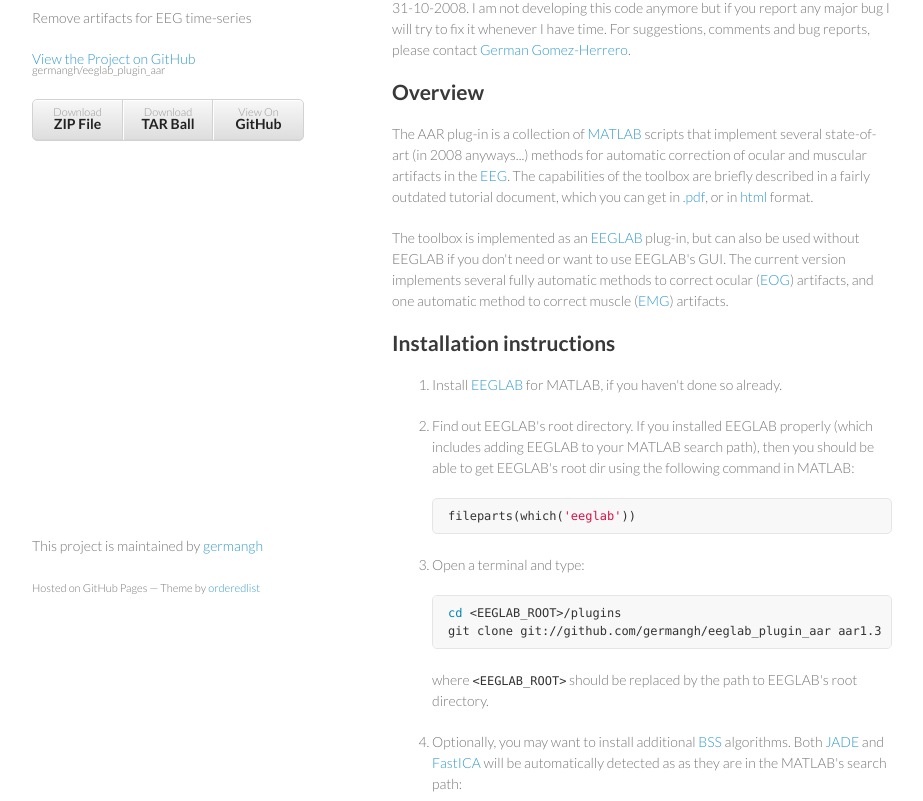
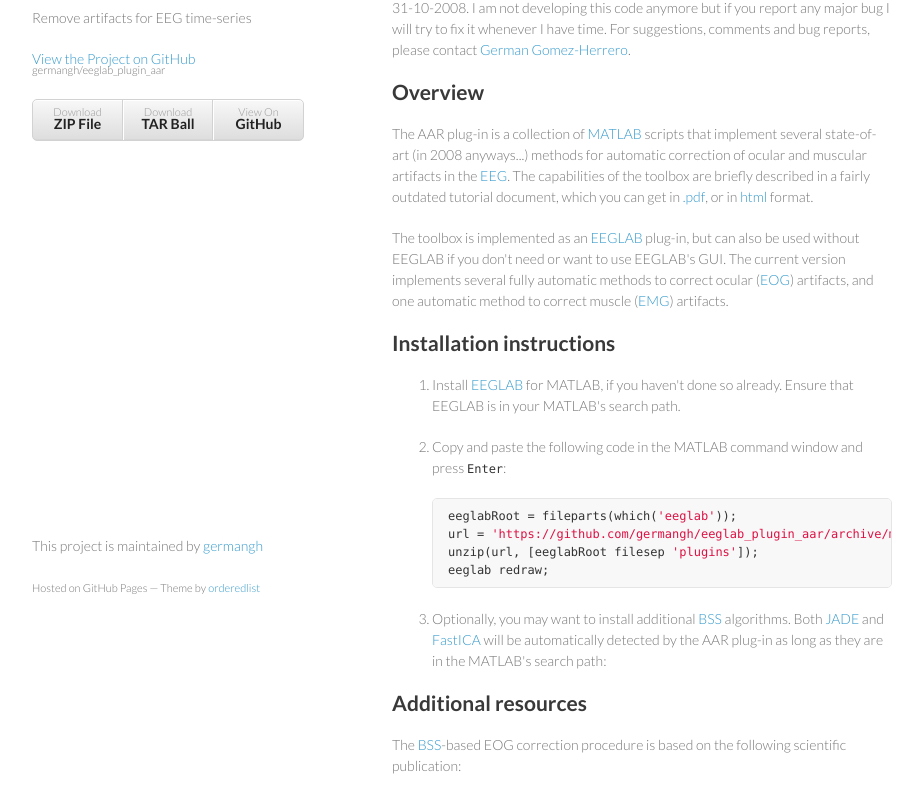
Before and after one commit to germangh/eeglab_plugin_aar, a plain HTML site: page index.html in a window 1280 px wide. Shown: the part 133-934 px from the top of the page, without its empty margins (178-1101 px from the left). Drawn offline with Linux system fonts and the light colour scheme.

```diff
--- a/index.html
+++ b/index.html
@@ -54,28 +54,21 @@ artifacts, and one automatic method to correct muscle (<a href="http://emedicine
 <a name="installation-instructions" class="anchor" href="#installation-instructions"><span class="octicon octicon-link"></span></a>Installation instructions</h2>
 
 <ol>
-<li><p>Install <a href="http://sccn.ucsd.edu/eeglab/">EEGLAB</a> for MATLAB, if you haven't done so already.</p></li>
+<li><p>Install <a href="http://sccn.ucsd.edu/eeglab/">EEGLAB</a> for MATLAB, if you haven't done so already. Ensure
+that EEGLAB is in your MATLAB's search path.</p></li>
 <li>
-<p>Find out EEGLAB's root directory. If you installed EEGLAB properly (which
-includes adding EEGLAB to your MATLAB search path), then you should be able
-to get EEGLAB's root dir using the following command in MATLAB:</p>
+<p>Copy and paste the following code in the MATLAB command window and press
+<code>Enter</code>:</p>
 
-<div class="highlight"><pre><span class="n">fileparts</span><span class="p">(</span><span class="n">which</span><span class="p">(</span><span class="s">'eeglab'</span><span class="p">))</span>
+<div class="highlight"><pre><span class="n">eeglabRoot</span> <span class="p">=</span> <span class="n">fileparts</span><span class="p">(</span><span class="n">which</span><span class="p">(</span><span class="s">'eeglab'</span><span class="p">));</span>
+<span class="n">url</span> <span class="p">=</span> <span class="s">'https://github.com/germangh/eeglab_plugin_aar/archive/master.zip'</span><span class="p">;</span>
+<span class="n">unzip</span><span class="p">(</span><span class="n">url</span><span class="p">,</span> <span class="p">[</span><span class="n">eeglabRoot</span> <span class="n">filesep</span> <span class="s">'plugins'</span><span class="p">]);</span>
+<span class="n">eeglab</span> <span class="n">redraw</span><span class="p">;</span>
 </pre></div>
 </li>
-<li>
-<p>Open a terminal and type:</p>
-
-<div class="highlight"><pre><span class="nb">cd</span> &lt;EEGLAB_ROOT&gt;/plugins
-git clone git://github.com/germangh/eeglab_plugin_aar aar1.3
-</pre></div>
-
-<p>where <code>&lt;EEGLAB_ROOT&gt;</code> should be replaced by the path to EEGLAB's root
-directory.</p>
-</li>
 <li><p>Optionally, you may want to install additional <a href="http://en.wikipedia.org/wiki/Blind_signal_separation">BSS</a> algorithms. Both
-<a href="http://www.tsi.enst.fr/%7Ecardoso/Algo/Jade/jadeR.m">JADE</a> and <a href="http://www.cis.hut.fi/projects/ica/fastica/">FastICA</a> will be automatically detected as
-as they are in the MATLAB's search path:</p></li>
+<a href="http://www.tsi.enst.fr/%7Ecardoso/Algo/Jade/jadeR.m">JADE</a> and <a href="http://www.cis.hut.fi/projects/ica/fastica/">FastICA</a> will be automatically detected by the AAR
+plug-in as long as they are in the MATLAB's search path:</p></li>
 </ol><h2>
 <a name="additional-resources" class="anchor" href="#additional-resources"><span class="octicon octicon-link"></span></a>Additional resources</h2>
 
```
Also changed, not shown: params.json (+1 -1 lines).
